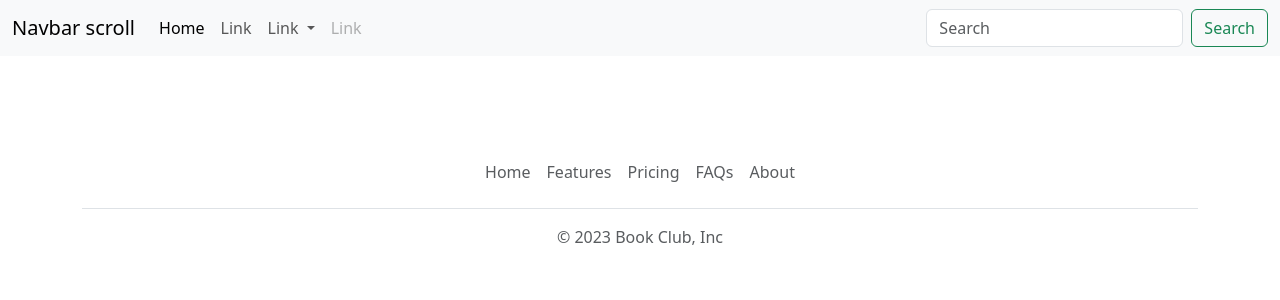
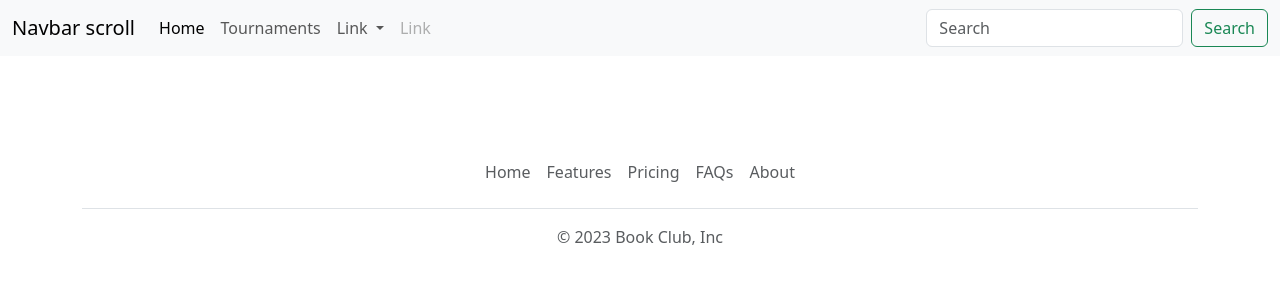
Before and after one commit to abdulazizalzahrani1/CapStone-PlayUdi-, a Django app: page /accounts/register/ in a window 1280 px wide. Shown: the top 300 px of the page. Run offline with Django 4.2, Linux system fonts and the light colour scheme.

Commit message:
link the nav to tournaments page

```diff
--- a/PlayUdi/main/templates/main/base.html
+++ b/PlayUdi/main/templates/main/base.html
@@ -27,7 +27,7 @@
                 <a class="nav-link active" aria-current="page" href="#">Home</a>
               </li>
               <li class="nav-item">
-                <a class="nav-link" href="#">Link</a>
+                <a class="nav-link" href="{% url 'tournament:tournament_view' %}">Tournaments</a>
               </li>
               <li class="nav-item dropdown">
                 <a class="nav-link dropdown-toggle" href="#" role="button" data-bs-toggle="dropdown" aria-expanded="false">
```
